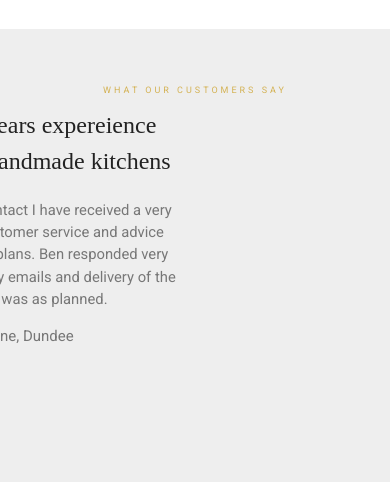
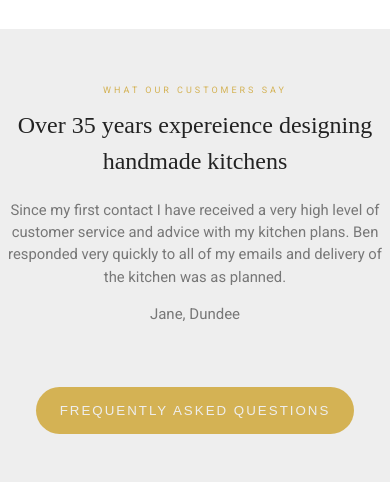
Before and after one commit to DominikSubocz/MTC---Kitchen-Trial, a plain HTML site: page index.html in a window 390 px wide. Shown: the part 1466-1948 px from the top of the page. Drawn offline with Linux system fonts and the light colour scheme; a web font is replaced by a local one.

Commit message:
Review Carousel
I have added some nice fade in/out animation for the review sliders.

```diff
--- a/css/styles.css
+++ b/css/styles.css
@@ -128,7 +128,7 @@ p{
     color: #777777;
 }
 
-.reviews-card span{
+.review-carousel_slide span{
     font-family: "Roboto", sans-serif;
     font-size: 15px;
     color: #777777;
@@ -168,7 +168,7 @@ h6{
     color: #D4B254;
 }
 
-.reviews-card p{
+.review-carousel_slide p{
     font-size: 18px;
 }
 
@@ -429,12 +429,17 @@ hr{
   }
 
 
-  .reviews-card{
+  .review-carousel_slide{
+    position: absolute;
     display: flex;
     flex-direction: column;
     align-items: center;
     text-align: center;
+    top:0;
+    bottom:0;
+    width: 100%;
     transition: all 1s ease;
+    background-color: #EEEEEE;
   }
 
   .reviews-section{
@@ -445,20 +450,23 @@ hr{
     padding:50px 0;
   }
 
-  .reviews-card h3{
+  .review-carousel_slide h3{
     max-width: 570px;
     margin:5px 0;
   }
 
-  .reviews-card p {
+  .review-carousel_slide p {
     max-width: 620px;
   }
 
-  .review-cards{
+  .review-carousel_slide:not(:first-child){
+    opacity: 0;
+    }
+  .review-carousel_track{
     position: relative;
-    left: 33vw;
-    display: flex;
-    justify-content: center;
+    max-width: 100%;
+    min-height: 250px;
+
   }
 
 
@@ -1041,26 +1049,26 @@ footer{
         max-width: 375px;
     }
 
-    .reviews-card{
+    .review-carousel_slide{
         margin: 0 auto;
-        max-width: 80%;
+        max-width: 100%;
     }
 
-    .reviews-card h3{
+    .review-carousel_slide h3{
         min-width: 260px;
         max-width: 550px;
     }
 
-    .reviews-card p{
+    .review-carousel_slide p{
         min-width: 295px;
         max-width: 450px;
     }
 
-    .reviews-card h5{
+    .review-carousel_slide h5{
         margin:10px 0;
     }
 
-    .banner-text h2, .reviews-card h3, .hero-cta h1{
+    .banner-text h2, .review-carousel_slide h3, .hero-cta h1{
         margin-top:5px;
     }
 
@@ -1114,7 +1122,7 @@ footer{
         font-size: calc(15px - 0.2rem);
     }
 
-    .reviews-card p{
+    .review-carousel_slide p{
         font-size: calc(18px - 0.2rem);
     }
 
--- a/index.html
+++ b/index.html
@@ -137,31 +137,32 @@
 
             <div class="reviews-section">
                 <div class="review-controls-desktop review-controls">
-                    <a  class="chevron-left" href="javascript:void(0);" onclick="prevReview()">
-                            <i class="fas fa-chevron-left" id="chevron-left"></i>
+                    <a  class="chevron-left" href="javascript:void(0);">
+                            <i class="fas fa-chevron-left" id="btn-prev"></i>
                     </a>
 
-                    <a class="chevron-right" href="javascript:void(0);" onclick="nextReview()">
-                        <i class="fas fa-chevron-right" id="chevron-right"></i>
+                    <a class="chevron-right" href="javascript:void(0);">
+                        <i class="fas fa-chevron-right" id="btn-next"></i>
                     </a>
                 </div>
 
                 <h6>WHAT OUR CUSTOMERS SAY</h6>
 
-                <div class="review-cards" id="reviews">
-                    <div class="reviews-card review">
+                <div class="review-carousel_track">
+                    <div class="review-carousel_slide">
                         <h3>Over 35 years expereience designing handmade kitchens</h3>
                         <p>Since my first contact I have received a very high level of customer service and advice with my kitchen plans. Ben responded very quickly to all of my emails and delivery of the kitchen was as planned.</p>
                         <span>Jane, Dundee</span>
                     </div>
 
-                    <div class="reviews-card review">
+                    <div class="review-carousel_slide">
                         <h3>Exquisite! Top quality kitchen materials.</h3>
                         <p>I am thoroughly impressed with the quality of the kitchen materials. Every piece exudes excellence and durability. It's evident that great care was taken in the selection and craftsmanship. Highly recommend for those seeking premium kitchen upgrades.</p>
                         <span>Kyle, Montrose</span>
                     </div>
 
-                    <div class="reviews-card review">
+
+                    <div class="review-carousel_slide">
                         <h3>Fantastic Customer Service Experience</h3>
                         <p>I recently had an issue with my order and reached out to customer service for assistance. They were incredibly responsive and helpful throughout the entire process. Not only did they resolve my problem quickly, but they also went above and beyond to ensure I was satisfied. This level of service is rare and truly appreciated. Highly recommend for their excellent customer care!</p>
                         <span>Chris, Dundee</span>
--- a/js/review_crousel.js
+++ b/js/review_crousel.js
@@ -1,4 +1,9 @@
 let reviewIndex = 1;
+const nextBtn = document.querySelector('#btn-next');
+const prevBtn = document.querySelector('#btn-prev');
+
+
+
 showReview();
 
 function nextReview(){
@@ -9,12 +14,14 @@ function nextReview(){
 function prevReview(){
     reviewIndex -= 1;
     showReview();
-
 }
 
+nextBtn.addEventListener("click", nextReview);
+prevBtn.addEventListener("click", prevReview);
+
+
 function showReview() {
-    let reviewsContainer = document.getElementById("reviews");
-    let reviews = document.getElementsByClassName("review");
+    let reviews = document.querySelectorAll('.review-carousel_slide');
     let dots = document.getElementsByClassName("dot");
 
 
--- a/js/slideshow.js
+++ b/js/slideshow.js
@@ -5,6 +5,9 @@ function showSlides() {
     let slides = document.getElementsByClassName("slide");
     let ovals = document.getElementsByClassName("oval");
 
+    if(slideIndex < 1){
+        slideIndex = 1;
+    }
 
     if (slideIndex > slides.length){
         slideIndex = 1;
```
Also changed, not shown: 1 other file.
